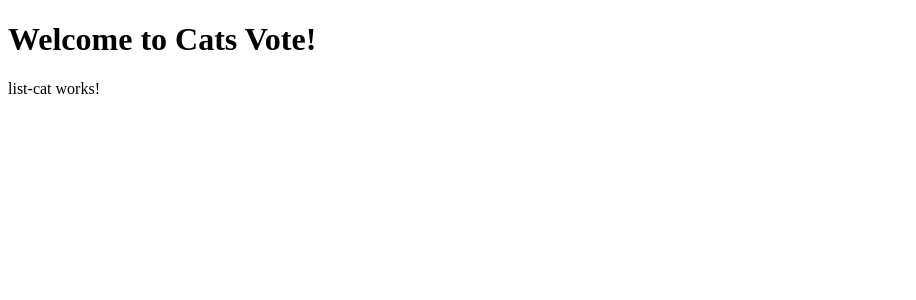
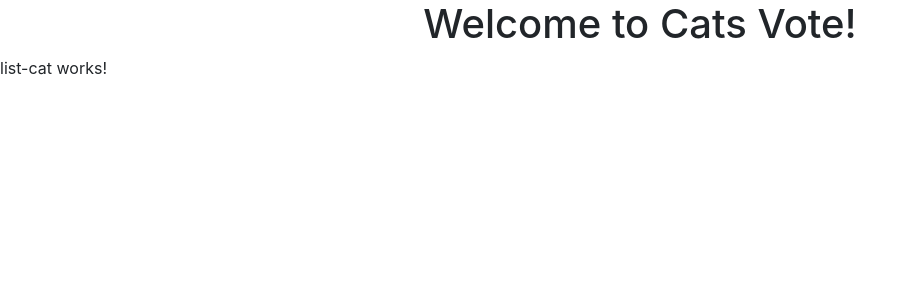
Before and after one commit to Bilkiss/catvote, an Angular app: page /test in a window 1280 px wide. Shown: the top 300 px of the page, without its empty margins (0-916 px from the left). Built offline with nearby package versions, Linux system fonts and the light colour scheme.

Commit message:
Added bootstrap 4 & SCSS

```diff
--- a/angular.json
+++ b/angular.json
@@ -8,7 +8,11 @@
       "sourceRoot": "src",
       "projectType": "application",
       "prefix": "app",
-      "schematics": {},
+      "schematics": {
+        "@schematics/angular:component": {
+          "styleext": "scss"
+        }
+      },
       "architect": {
         "build": {
           "builder": "@angular-devkit/build-angular:browser",
@@ -23,7 +27,7 @@
               "src/assets"
             ],
             "styles": [
-              "src/styles.css"
+              "src/styles.scss"
             ],
             "scripts": []
           },
--- a/package.json
+++ b/package.json
@@ -20,7 +20,9 @@
     "@angular/platform-browser": "^6.0.3",
     "@angular/platform-browser-dynamic": "^6.0.3",
     "@angular/router": "^6.0.3",
+    "bootstrap": "^4.2.1",
     "core-js": "^2.5.4",
+    "font-awesome": "^4.7.0",
     "rxjs": "6.0.0",
     "zone.js": "^0.8.26"
   },
--- a/src/app/components/list-cat/list-cat.component.ts
+++ b/src/app/components/list-cat/list-cat.component.ts
@@ -3,7 +3,7 @@ import { Component, OnInit } from '@angular/core';
 @Component({
   selector: 'app-list-cat',
   templateUrl: './list-cat.component.html',
-  styleUrls: ['./list-cat.component.css']
+  styleUrls: ['./list-cat.component.scss']
 })
 export class ListCatComponent implements OnInit {
 
--- a/src/styles.css
+++ /dev/null
@@ -1 +0,0 @@
-/* You can add global styles to this file, and also import other style files */
--- /dev/null
+++ b/src/styles.scss
@@ -0,0 +1,5 @@
+/* You can add global styles to this file, and also import other style files */
+@import "~bootstrap/scss/bootstrap.scss";
+@import "~bootstrap/scss/bootstrap-grid.scss";
+@import "~bootstrap/scss/bootstrap-reboot.scss";
+//@import "~font-awesome/scss/font-awesome.scss";
```
Also changed, not shown: src/app/components/list-cat/list-cat.component.css (deleted), src/app/components/list-cat/list-cat.component.scss (added), 1 other file (tests, documents, lock files or other folders).
